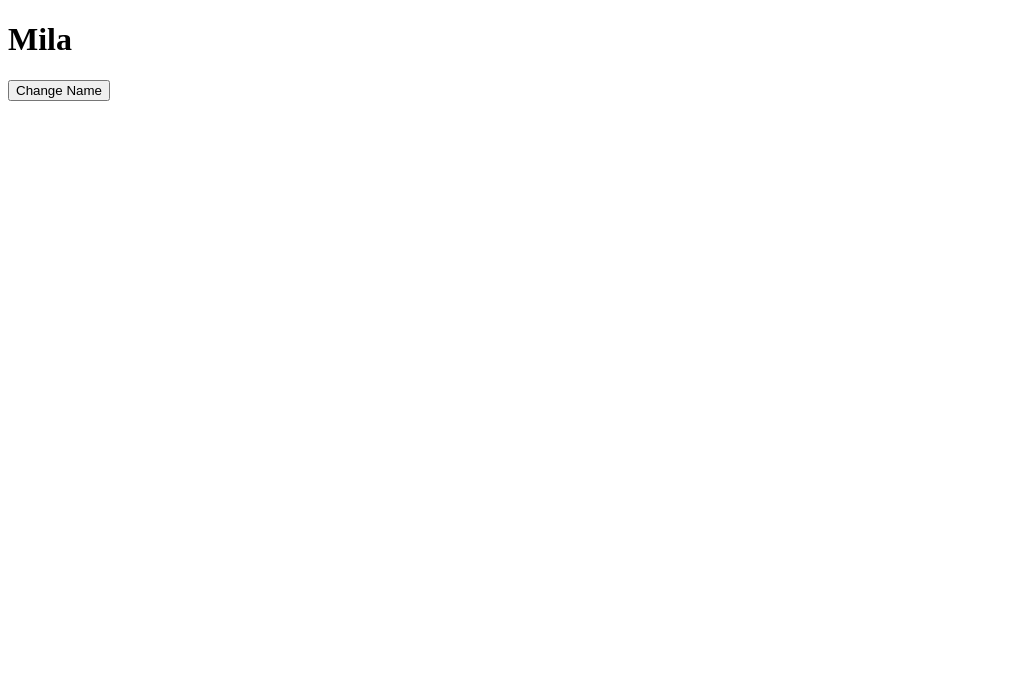
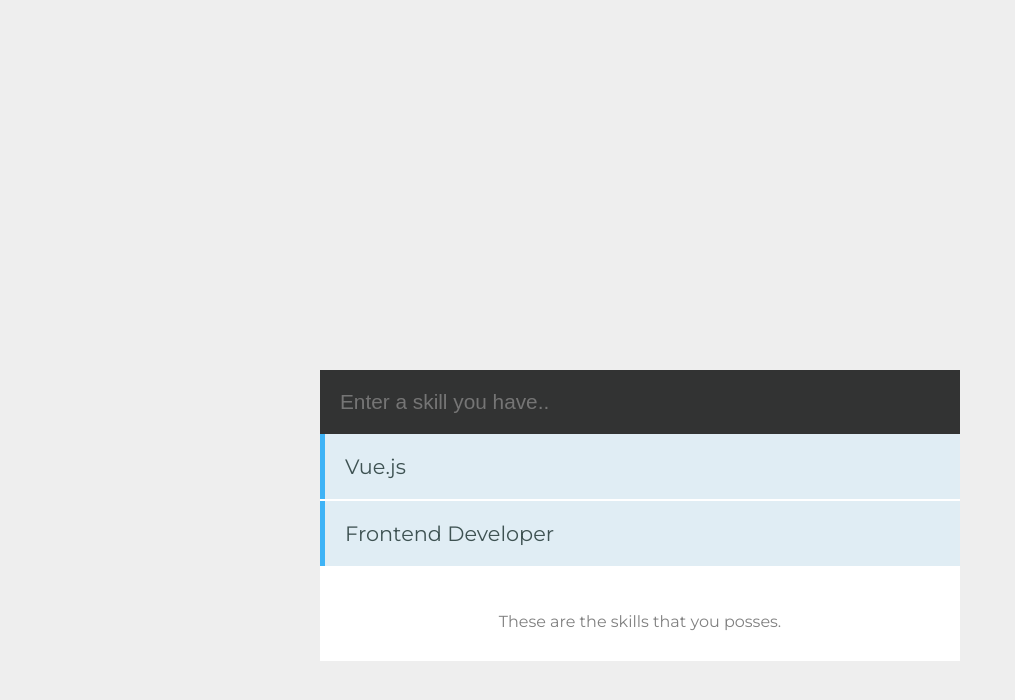
Before and after one commit to milaendo/vuePractice, a Vue app: page / in a window 1280 px wide. Shown: the top 700 px of the page, without its empty margins (0-1015 px from the left). Built offline with nearby package versions, Linux system fonts and the light colour scheme; the HTML template or start-up script is replaced by a standard one.

Commit message:
style/ input and method for adding new skill to the skills array

```diff
--- a/src/App.vue
+++ b/src/App.vue
@@ -16,5 +16,21 @@
 </script>
 
 <style>
+@import url('https://fonts.googleapis.com/css?family=Montserrat:400,700');
 
+body {
+  background-color: #EEEEEE;
+  font-family: 'Montserrat', sans-serif;
+  display: grid;
+  grid-template-rows: auto;
+  justify-items: center;
+  align-items: center;
+}
+body, html {
+  margin: 0;
+  height: 100%;
+}
+#app {
+    width: 50%;
+}
 </style>
--- a/src/components/skills.vue
+++ b/src/components/skills.vue
@@ -1,8 +1,15 @@
 <template>
   <div class="Skills">
-    <h1> {{name}} </H1>
-
-      <button @click="changeName" :disabled="btnState">Change Name</button>
+    <div class="holder">
+      <form @submit.prevent="addSkill">
+        <input type="text" placeholder="Enter a skill you have.." v-model="skill">
+        {{ skill }}
+      </form>
+      <ul>
+        <li v-for="(data, index) in skills" :key='index'>{{ data.skill }}</li>
+      </ul>
+      <p>These are the skills that you posses.</p>
+    </div>
   </div>
 </template>
 
@@ -11,8 +18,58 @@
   name: 'Skills',
   data() {
     return {
-      name: "Mila"
+      skill: '',
+      skills: [
+        {"skill": 'Vue.js'},
+        {"skill": 'Frontend Developer'}
+      ],
+    }
+  },
+  methods: {
+    addSkill(){
+      this.skills.push({skill: this.skill})
+      this.skill = ''
     }
   }
 }
 </script>
+
+<style scoped>
+.holder {
+  background: #fff;
+}
+
+ul {
+  margin: 0;
+  padding: 0;
+  list-style-type: none;
+}
+
+ul li {
+  padding: 20px;
+  font-size: 1.3em;
+  background-color: #E0EDF4;
+  border-left: 5px solid #3EB3F6;
+  margin-bottom: 2px;
+  color: #3E5252;
+}
+
+p {
+  text-align:center;
+  padding: 30px 0;
+  color: gray;
+}
+
+.container {
+  box-shadow: 0px 0px 40px lightgray;
+}
+
+input {
+  width: calc(100% - 40px);
+  border: 0;
+  padding: 20px;
+  font-size: 1.3em;
+  background-color: #323333;
+  color: #687F7F;
+}
+</style>
```
